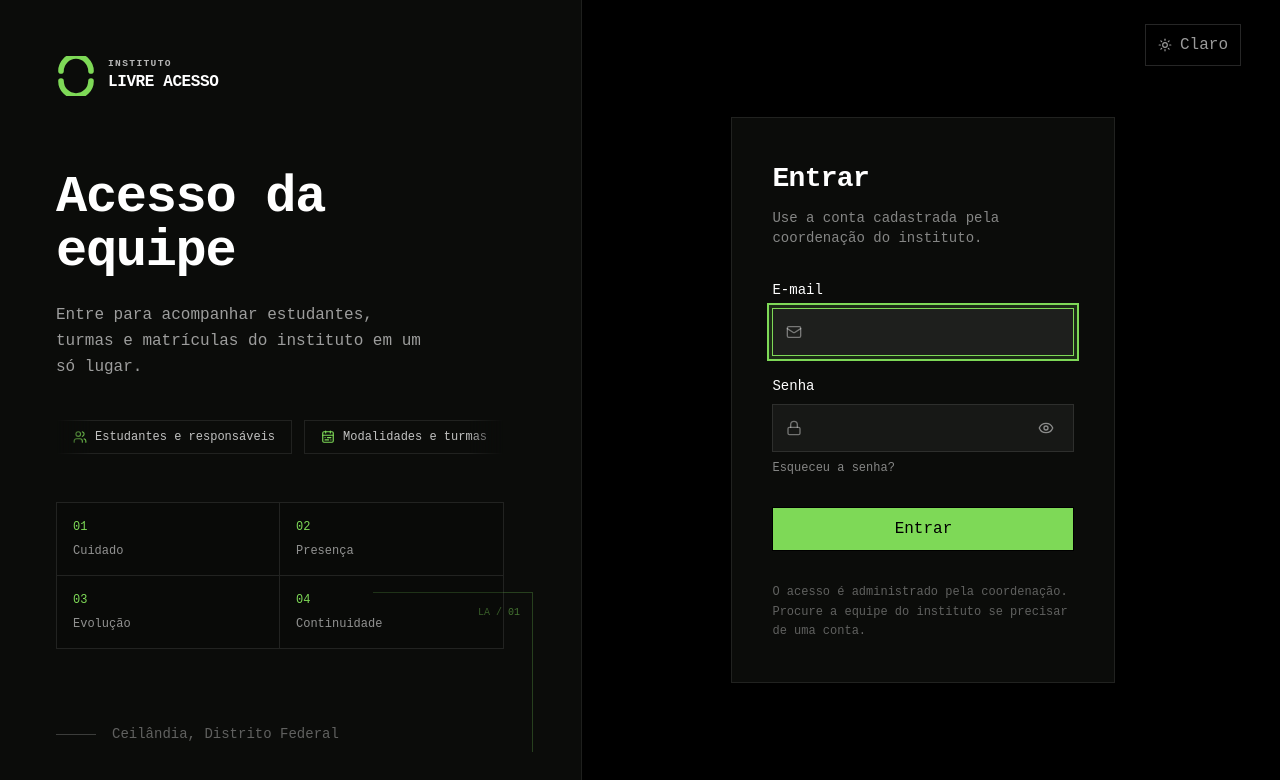
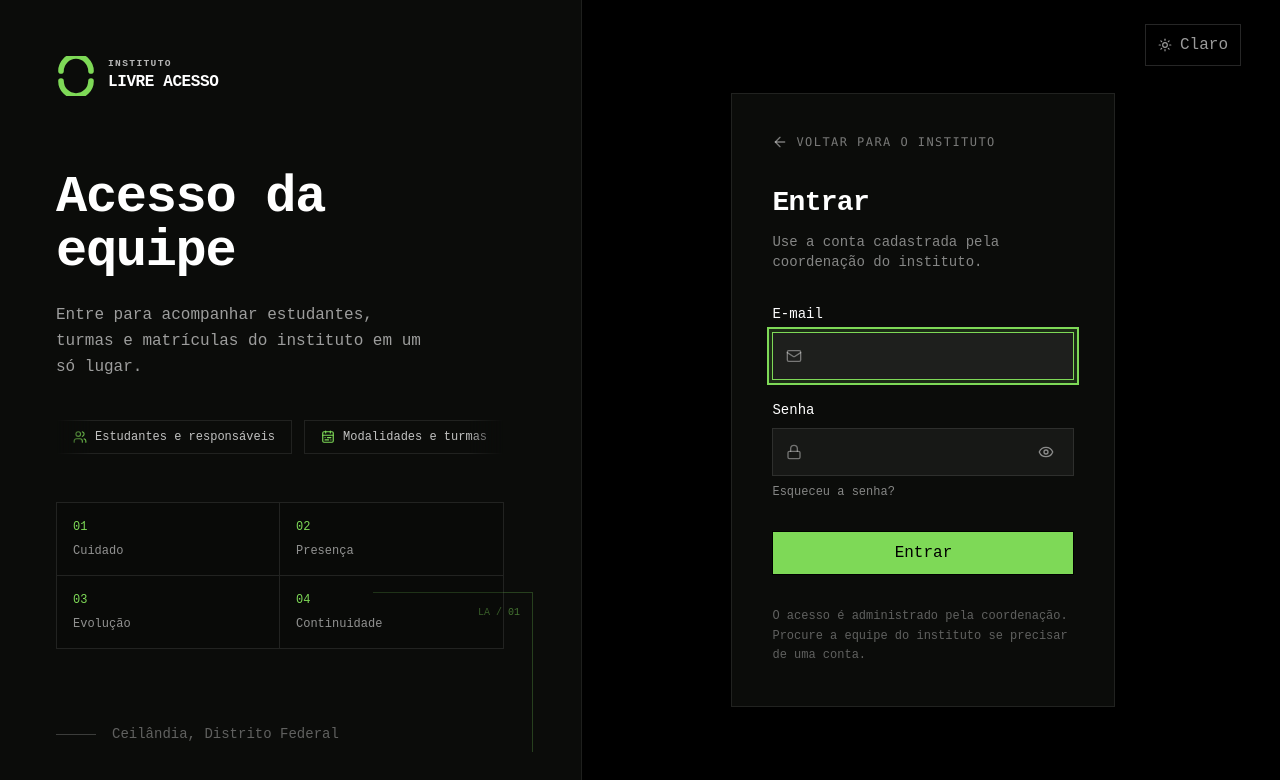
Before and after one commit to ObarbosaDev/LivreAcesso, a React (Vite) app in the folder frontend/: page /entrar in a window 1280 px wide. Shown: the top 780 px of the page. Built offline with nearby package versions, Linux system fonts and the light colour scheme; no server answers.

Commit message:
feat: adiciona retorno para landing no login

```diff
--- a/frontend/src/pages/LoginPage.tsx
+++ b/frontend/src/pages/LoginPage.tsx
@@ -1,4 +1,4 @@
-import { Eye, EyeOff, Lock, Mail, TriangleAlert } from 'lucide-react'
+import { ArrowLeft, Eye, EyeOff, Lock, Mail, TriangleAlert } from 'lucide-react'
 import { useEffect, useId, useRef, useState } from 'react'
 import type { FormEvent, KeyboardEvent } from 'react'
 import { Link, Navigate, useLocation } from 'react-router-dom'
@@ -91,6 +91,13 @@ export function LoginPage() {
       />
 
       <AuthPanel>
+        <Link
+          to="/"
+          className="mb-8 inline-flex items-center gap-2 font-mono text-xs uppercase tracking-[0.12em] text-white/45 transition hover:text-brand-green"
+        >
+          <ArrowLeft className="h-4 w-4" aria-hidden="true" />
+          Voltar para o instituto
+        </Link>
         <h2 className="font-display text-[1.75rem] font-semibold tracking-tight text-white">Entrar</h2>
         <p className="mt-2 text-sm text-white/50">
           Use a conta cadastrada pela coordenação do instituto.
```
